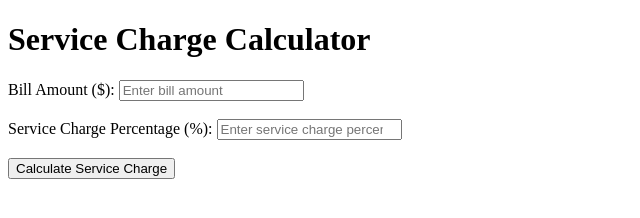
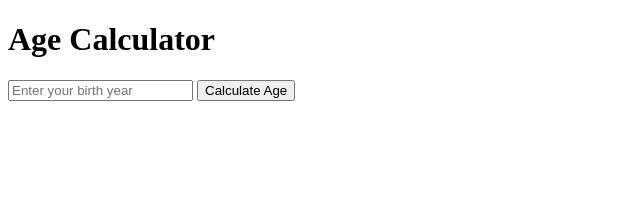
Before and after one commit to billahdotdev/Concept-wise-javaScript-Projects, a plain HTML site: page Variables and Data Types/index.html in a window 1280 px wide. Shown: the whole page, without its empty margins (0-640 px from the left). Drawn offline with Linux system fonts and the light colour scheme.

Commit message:
Update index.html

```diff
--- a/Variables and Data Types/index.html
+++ b/Variables and Data Types/index.html
@@ -1,21 +1,19 @@
 <!DOCTYPE html>
 <html lang="en">
 <head>
-    <meta charset="UTF-8">
-    <meta name="viewport" content="width=device-width, initial-scale=1.0">
-    <title>Service Charge Calculator</title>
+  <meta charset="UTF-8" />
+  <meta name="viewport" content="width=device-width, initial-scale=1.0" />
+  <title>Age Calculator</title>
+  <link rel="stylesheet" href="style.css" />
 </head>
 <body>
-    <h1>Service Charge Calculator</h1>
-    <label for="billAmount">Bill Amount ($):</label>
-    <input type="number" id="billAmount" placeholder="Enter bill amount">
-    <br><br>
-    <label for="chargePercentage">Service Charge Percentage (%):</label>
-    <input type="number" id="chargePercentage" placeholder="Enter service charge percentage">
-    <br><br>
-    <button onclick="calculateCharge()">Calculate Service Charge</button>
-    <h2 id="result"></h2>
+  <div class="container">
+    <h1>Age Calculator</h1>
+    <input type="number" id="birthYear" placeholder="Enter your birth year" />
+    <button onclick="calculateAge()">Calculate Age</button>
+    <p id="result"></p>
+  </div>
 
-    <script src="script.js"></script>
+  <script src="script.js"></script>
 </body>
 </html>
```
